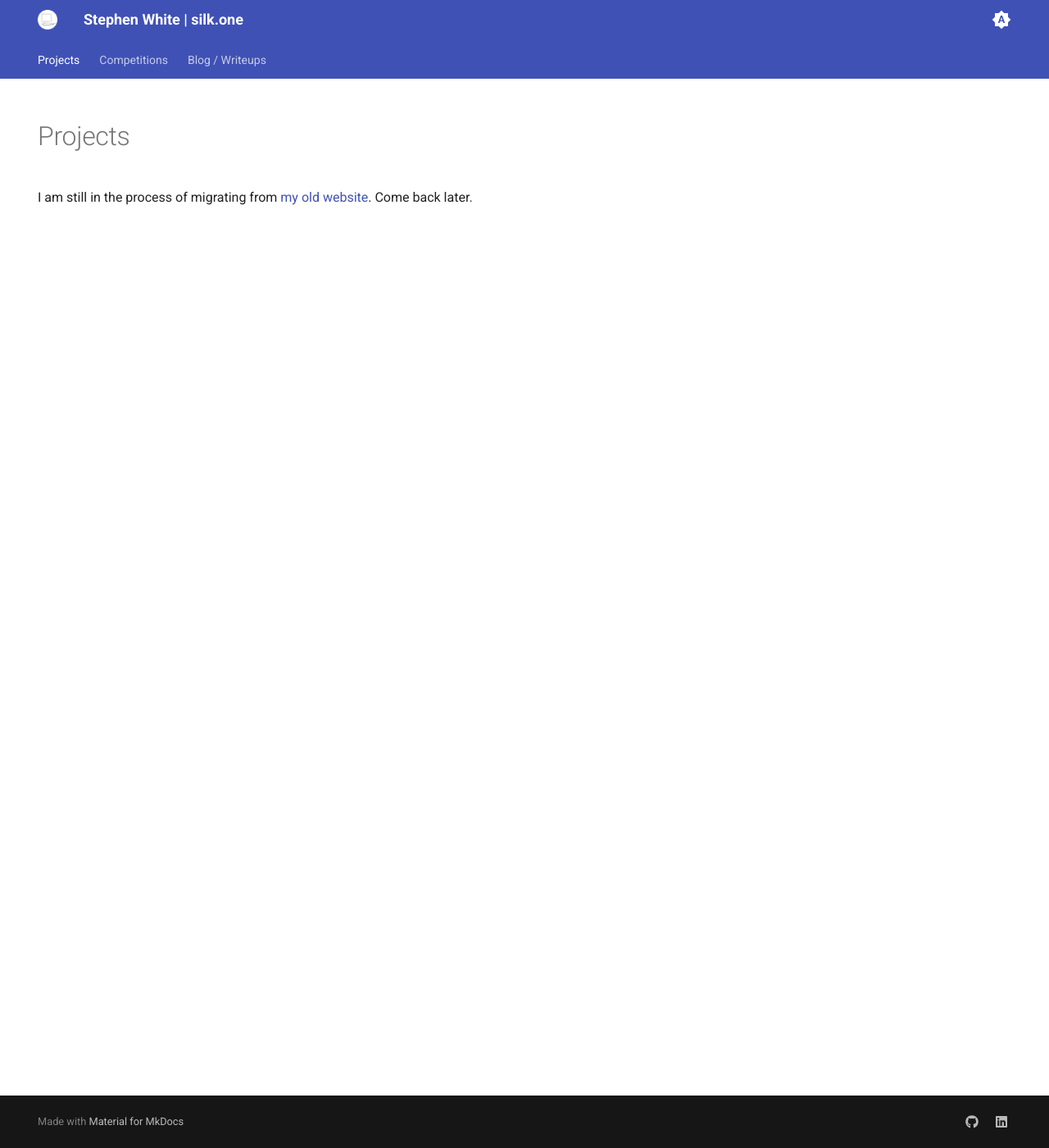
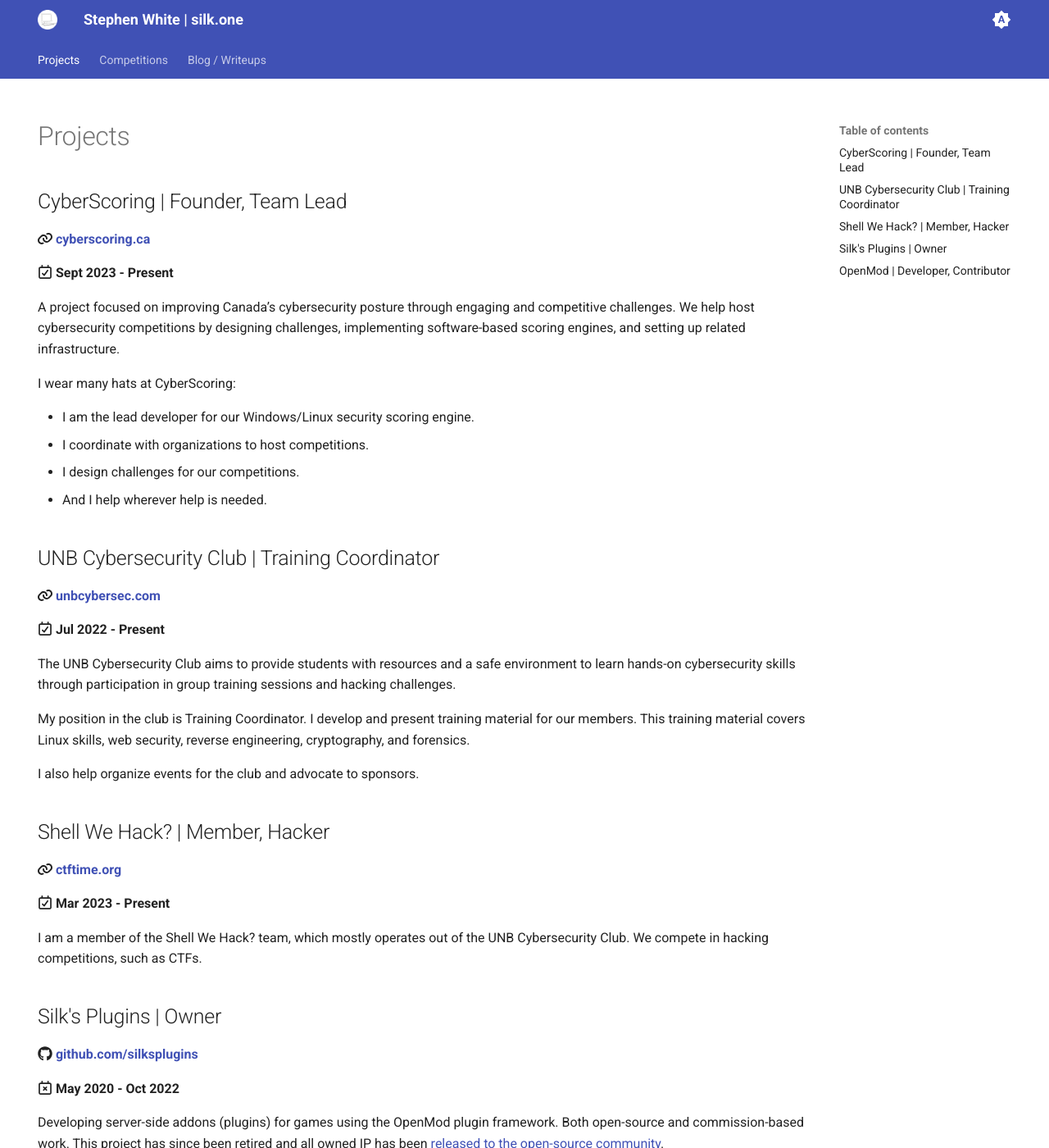
Before and after one commit to iamsilk/silk.one, an MkDocs documentation site: the page built from docs/projects.md, in a window 1280 px wide and 1400 px high. Shown: the whole window at 82% size. Built offline with MkDocs 1.6.1 and Material for MkDocs 9.7.7, drawn with Linux system fonts in a browser that asks for light colours; some of the changed text lies outside the part shown.

Commit message:
Add projects

```diff
--- a/docs/projects.md
+++ b/docs/projects.md
@@ -1,9 +1,59 @@
 ---
 hide:
   - navigation
-  - toc
 ---
 
 # Projects
 
-I am still in the process of migrating from [my old website](https://silk.one/). Come back later.
+## CyberScoring | Founder, Team Lead
+
+:fontawesome-solid-link: **[cyberscoring.ca](https://cyberscoring.ca)**
+
+:fontawesome-regular-calendar-check: **Sept 2023 - Present**
+
+A project focused on improving Canada’s cybersecurity posture through engaging and competitive challenges. We help host cybersecurity competitions by designing challenges, implementing software-based scoring engines, and setting up related infrastructure.
+
+I wear many hats at CyberScoring:
+
+* I am the lead developer for our Windows/Linux security scoring engine.
+* I coordinate with organizations to host competitions.
+* I design challenges for our competitions.
+* And I help wherever help is needed.
+
+## UNB Cybersecurity Club | Training Coordinator
+
+:fontawesome-solid-link: **[unbcybersec.com](https://unbcybersec.com/)**
+
+:fontawesome-regular-calendar-check: **Jul 2022 - Present**
+
+The UNB Cybersecurity Club aims to provide students with resources and a safe environment to learn hands-on cybersecurity skills through participation in group training sessions and hacking challenges.
+
+My position in the club is Training Coordinator. I develop and present training material for our members. This training material covers Linux skills, web security, reverse engineering, cryptography, and forensics.
+
+I also help organize events for the club and advocate to sponsors.
+
+## Shell We Hack? | Member, Hacker
+
+:fontawesome-solid-link: **[ctftime.org](https://ctftime.org/team/220236)**
+
+:fontawesome-regular-calendar-check: **Mar 2023 - Present**
+
+I am a member of the Shell We Hack? team, which mostly operates out of the UNB Cybersecurity Club. We compete in hacking competitions, such as CTFs.
+
+## Silk's Plugins | Owner
+
+:fontawesome-brands-github: **[github.com/silksplugins](https://github.com/SilksPlugins/)**
+
+:fontawesome-regular-calendar-xmark: **May 2020 - Oct 2022**
+
+Developing server-side addons (plugins) for games using the OpenMod plugin framework. Both open-source and commission-based work. This project has since been retired and all owned IP has been [released to the open-source community](https://github.com/SilksPlugins/).
+
+## OpenMod | Developer, Contributor
+
+:fontawesome-brands-github: **[github.com/openmod](https://github.com/openmod/)**
+
+:fontawesome-regular-calendar-xmark: **Jul 2020 - Oct 2022**
+
+An open-source plugin framework for .NET using modern C# best practices. Primarily used for the game Unturned.
+
+I helped develop and maintain the plugin framework and commonly used plugins. My contributions are rather infrequent now, and I mostly dedicate my time to newer projects.
--- a/mkdocs.yml
+++ b/mkdocs.yml
@@ -62,3 +62,6 @@
 - pymdownx.inlinehilite
 - pymdownx.snippets
 - pymdownx.superfences
+- pymdownx.emoji:
+    emoji_index: !!python/name:material.extensions.emoji.twemoji
+    emoji_generator: !!python/name:material.extensions.emoji.to_svg
```
